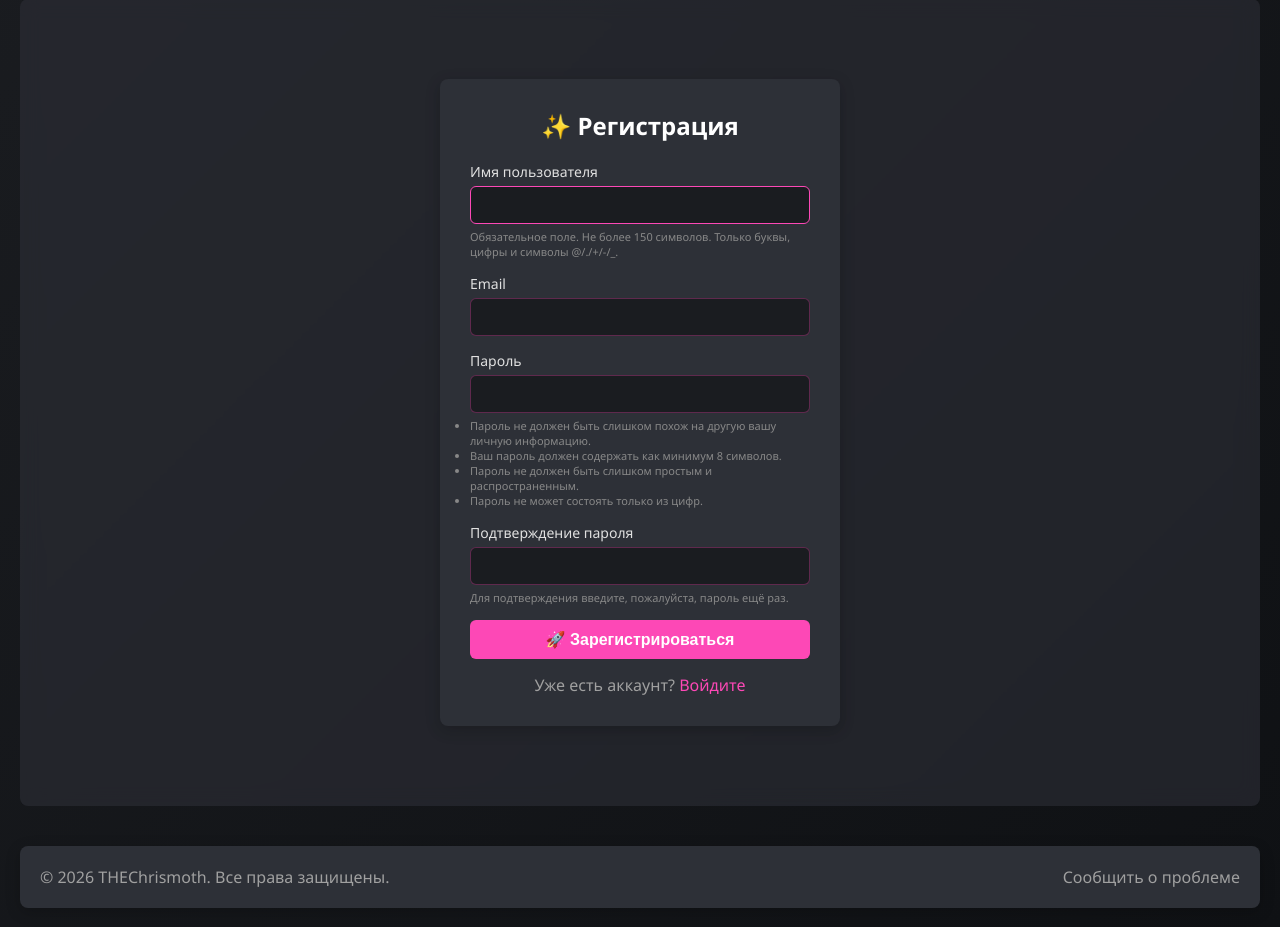
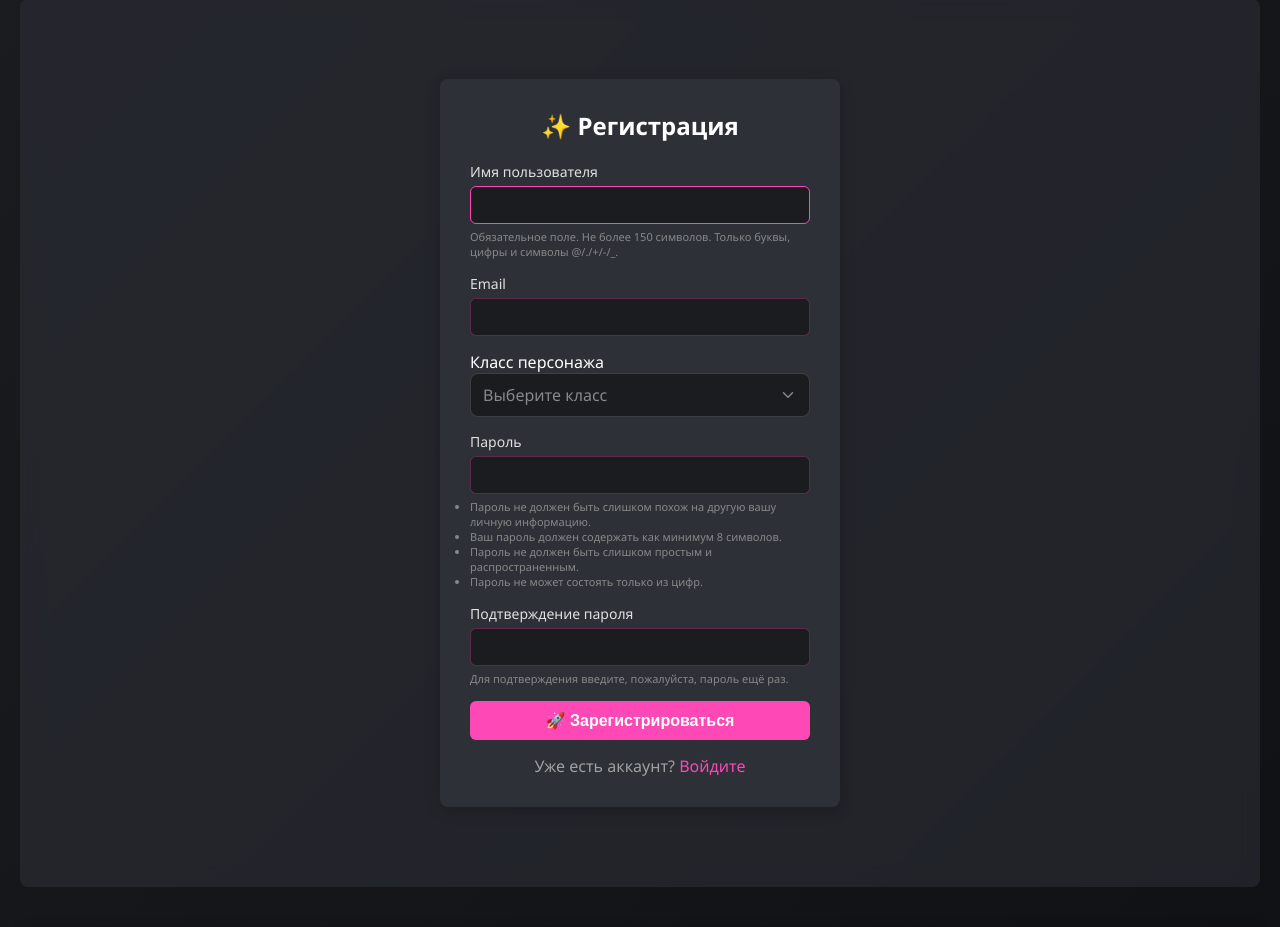
Before and after one commit to THEChrismoth/Perfect_World_guild_forum, a Django app: page /profiles/register/ in a window 1280 px wide. Shown: the part 122-1049 px from the top of the page. Run offline with Django 5.2, Linux system fonts and the light colour scheme; data comes from the database, SQL or seed files in the repository.

Commit message:
UPDATE: выбор класса при регистрации
- в форме регистрации обязательное поле «Класс персонажа»: раскрывающийся список с иконками всех 17 классов
- выбранный класс сразу записывается в профиль, в том числе при регистрации с подтверждением почты
- список работает и без JavaScript, выбор не теряется, если в форме другая ошибка
- соответствие классов и иконок вынесено в одно место (CLASS_ICONS в profiles/models.py)

Co-Authored-By: Claude Opus 5.5 <noreply@anthropic.com>

```diff
--- a/app/profiles/forms.py
+++ b/app/profiles/forms.py
@@ -4,10 +4,15 @@ from django.contrib.auth.models import User
 from django.contrib.auth.forms import UserCreationForm
 from core.captcha import TOKEN_FIELD, verify_captcha
 from core.models import SiteSettings
-from .models import Profile
+from .models import Profile, class_icon_url
 
 class RegistrationForm(UserCreationForm):
     email = forms.EmailField(required=True)
+    # Выбирается в списке с иконками (registration/class_picker.html), поэтому без своего виджета.
+    player_class = forms.ChoiceField(label='Класс персонажа', choices=Profile.CLASS_CHOICES,
+                                     error_messages={'required': 'Выберите класс персонажа'})
+
+    field_order = ['username', 'email', 'player_class', 'password1', 'password2']
 
     class Meta:
         model = User
@@ -16,6 +21,19 @@ class RegistrationForm(UserCreationForm):
     def __init__(self, *args, **kwargs):
         self.site_settings = kwargs.pop('site_settings', None) or SiteSettings.load()
         super().__init__(*args, **kwargs)
+
+    def class_options(self):
+        """Классы для выпадающего списка: значение, название, иконка, выбран ли."""
+        selected = self['player_class'].value()
+        return [{'value': value, 'label': label, 'icon': class_icon_url(value), 'selected': value == selected}
+                for value, label in Profile.CLASS_CHOICES]
+
+    def selected_class(self):
+        return next((option for option in self.class_options() if option['selected']), None)
+
+    def save_profile(self, user):
+        """Класс хранится в профиле, а профиль появляется только после сохранения пользователя."""
+        Profile.objects.filter(user=user).update(player_class=self.cleaned_data['player_class'])
 
     def clean_email(self):
         email = self.cleaned_data['email']
@@ -38,6 +56,7 @@ class RegistrationForm(UserCreationForm):
         user.email = self.cleaned_data['email']
         if commit:
             user.save()
+            self.save_profile(user)
         return user
 
 TS3_UID_RE = re.compile(r'^[A-Za-z0-9+/]{27}=$')
--- a/app/profiles/models.py
+++ b/app/profiles/models.py
@@ -18,6 +18,33 @@ TIMEZONE_CHOICES = [
     ('UTC+9', 'UTC+09:00 (Якутск)'), ('UTC+10', 'UTC+10:00 (Владивосток)'), ('UTC+11', 'UTC+11:00 (Магадан)'),
     ('UTC+12', 'UTC+12:00 (Камчатка)'),
 ]
+
+# Иконки классов персонажей (static_src/class_icon/).
+CLASS_ICONS = {
+    'var': 'class_icon/var.png',
+    'mag': 'class_icon/mag.png',
+    'luk': 'class_icon/luk.png',
+    'zhrec': 'class_icon/priest.png',
+    'obor': 'class_icon/tank.png',
+    'dru': 'class_icon/dru.png',
+    'sin': 'class_icon/sin.png',
+    'sham': 'class_icon/sham.png',
+    'mist': 'class_icon/mist.png',
+    'strazh': 'class_icon/sik.png',
+    'pal': 'class_icon/pal.png',
+    'strel': 'class_icon/gun.png',
+    'priz': 'class_icon/gost.png',
+    'zhnec': 'class_icon/koas.png',
+    'makaka': 'class_icon/mk.png',
+    'bard': 'class_icon/bard.png',
+    'dk': 'class_icon/dk.png',
+}
+
+
+def class_icon_url(player_class):
+    path = CLASS_ICONS.get(player_class)
+    return static(path) if path else ''
+
 
 ACCENT_CHOICES = [
     ('indigo', 'Индиго'),
@@ -163,29 +190,7 @@ class Profile(models.Model):
 
     def get_icon_url(self):
         """Возвращает URL иконки для класса персонажа."""
-        icons = {
-            'var': 'class_icon/var.png',
-            'mag': 'class_icon/mag.png',
-            'luk': 'class_icon/luk.png',
-            'zhrec': 'class_icon/priest.png',
-            'obor': 'class_icon/tank.png',
-            'dru': 'class_icon/dru.png',
-            'sin': 'class_icon/sin.png',
-            'sham': 'class_icon/sham.png',
-            'mist': 'class_icon/mist.png',
-            'strazh': 'class_icon/sik.png',
-            'pal': 'class_icon/pal.png',
-            'strel': 'class_icon/gun.png',
-            'priz': 'class_icon/gost.png',
-            'zhnec': 'class_icon/koas.png',
-            'makaka': 'class_icon/mk.png',
-            'bard': 'class_icon/bard.png',
-            'dk': 'class_icon/dk.png',
-        }
-        icon_path = icons.get(self.player_class, '')
-        if icon_path:
-            return static(icon_path)
-        return ''
+        return class_icon_url(self.player_class)
 
     def age(self):
         """Возвращает возраст пользователя."""
--- a/app/profiles/views.py
+++ b/app/profiles/views.py
@@ -60,6 +60,7 @@ def register(request):
                     user = form.save(commit=False)
                     user.is_active = False  # Пользователь неактивен до подтверждения
                     user.save()
+                    form.save_profile(user)
                     send_verification_email(user, request, site_settings)
             except Exception:
                 logger.exception('Не удалось отправить письмо подтверждения регистрации')
--- /dev/null
+++ b/app/static_src/css/auth.css
@@ -0,0 +1,104 @@
+/* =====================================================================
+   Страницы входа и регистрации.
+   ===================================================================== */
+
+/* ---------- Выбор класса: раскрывающийся список с иконками ---------- */
+.class-picker {
+    position: relative;
+}
+
+.class-picker-toggle {
+    display: flex;
+    align-items: center;
+    gap: 10px;
+    padding: 10px 12px;
+    border-radius: 8px;
+    border: 1px solid rgba(var(--overlay-rgb), 0.15);
+    background: var(--bg);
+    color: var(--text);
+    cursor: pointer;
+    list-style: none;
+}
+
+.class-picker-toggle::-webkit-details-marker {
+    display: none;
+}
+
+.class-picker.has-error .class-picker-toggle {
+    border-color: #dc2626;
+}
+
+.class-picker-current {
+    display: flex;
+    align-items: center;
+    gap: 10px;
+    flex: 1;
+    min-width: 0;
+}
+
+.class-picker-placeholder {
+    color: var(--text-muted);
+}
+
+.class-picker img {
+    width: 24px;
+    height: 24px;
+    flex-shrink: 0;
+}
+
+.class-picker-chevron {
+    width: 18px;
+    height: 18px;
+    color: var(--text-muted);
+    transition: transform 0.2s ease;
+}
+
+.class-picker[open] .class-picker-chevron {
+    transform: rotate(180deg);
+}
+
+.class-picker-list {
+    position: absolute;
+    left: 0;
+    right: 0;
+    top: calc(100% + 6px);
+    z-index: 20;
+    display: grid;
+    grid-template-columns: repeat(2, minmax(0, 1fr));
+    gap: 2px;
+    max-height: 300px;
+    overflow-y: auto;
+    padding: 6px;
+    border-radius: 10px;
+    border: 1px solid rgba(var(--overlay-rgb), 0.15);
+    background: var(--surface);
+    box-shadow: 0 12px 32px rgba(var(--shade-rgb), 0.35);
+}
+
+.class-option {
+    display: flex;
+    align-items: center;
+    gap: 10px;
+    padding: 8px 10px;
+    border-radius: 8px;
+    color: var(--text);
+    cursor: pointer;
+}
+
+.class-option:hover,
+.class-option:has(input:focus-visible) {
+    background: rgba(var(--accent-rgb), 0.12);
+}
+
+.class-option:has(input:checked) {
+    background: rgba(var(--accent-rgb), 0.18);
+    color: var(--text-strong);
+    font-weight: 600;
+}
+
+/* Радиокнопка остаётся для клавиатуры и экранных дикторов, но не видна */
+.class-option input {
+    position: absolute;
+    opacity: 0;
+    pointer-events: none;
+}
--- /dev/null
+++ b/app/templates/registration/class_picker.html
@@ -0,0 +1,42 @@
+{# Выбор класса при регистрации: раскрывающийся список с иконками. Внутри — обычные радиокнопки, #}
+{# поэтому форма отправляется и без JavaScript; скрипт только обновляет подпись и закрывает список. #}
+{% with field=form.player_class %}
+<div class="form-group">
+    <span class="form-label" id="class-picker-label">{{ field.label }}</span>
+    <details class="class-picker{% if field.errors %} has-error{% endif %}" data-class-picker>
+        <summary class="class-picker-toggle" aria-labelledby="class-picker-label">
+            <span class="class-picker-current">
+                {% with selected=form.selected_class %}
+                    {% if selected %}<img src="{{ selected.icon }}" alt="">{{ selected.label }}{% else %}<span class="class-picker-placeholder">Выберите класс</span>{% endif %}
+                {% endwith %}
+            </span>
+            <svg class="class-picker-chevron" viewBox="0 0 24 24" fill="none" stroke="currentColor" stroke-width="2"
+                 stroke-linecap="round" stroke-linejoin="round" aria-hidden="true"><path d="m6 9 6 6 6-6"/></svg>
+        </summary>
+        <div class="class-picker-list" role="radiogroup" aria-labelledby="class-picker-label">
+            {% for option in form.class_options %}
+                <label class="class-option">
+                    <input type="radio" name="{{ field.html_name }}" value="{{ option.value }}"{% if option.selected %} checked{% endif %}>
+                    <img src="{{ option.icon }}" alt="">
+                    <span>{{ option.label }}</span>
+                </label>
+            {% endfor %}
+        </div>
+    </details>
+    {% if field.errors %}<div class="form-error">{{ field.errors }}</div>{% endif %}
+</div>
+{% endwith %}
+<script>
+    document.querySelectorAll('[data-class-picker]').forEach(function (picker) {
+        var current = picker.querySelector('.class-picker-current');
+        picker.addEventListener('change', function (event) {
+            var option = event.target.closest('.class-option');
+            current.replaceChildren(option.querySelector('img').cloneNode(), option.querySelector('span').textContent);
+            picker.open = false;
+        });
+        // Клик мимо списка закрывает его.
+        document.addEventListener('click', function (event) {
+            if (picker.open && !picker.contains(event.target)) picker.open = false;
+        });
+    });
+</script>
--- a/app/templates/registration/register.html
+++ b/app/templates/registration/register.html
@@ -1,5 +1,7 @@
 {% extends 'base.html' %}
 {% load static %}
+
+{% block extra_css %}<link rel="stylesheet" href="{% static 'css/auth.css' %}">{% endblock %}
 
 {% block content %}
 <div class="auth-container">
@@ -12,6 +14,9 @@
         {% endif %}
 
         {% for field in form %}
+            {% if field.name == 'player_class' %}
+                {% include 'registration/class_picker.html' %}
+            {% else %}
             <div class="form-group">
                 <label for="{{ field.id_for_label }}">{{ field.label }}</label>
                 {{ field }}
@@ -22,6 +27,7 @@
                     <div class="form-error">{{ field.errors }}</div>
                 {% endif %}
             </div>
+            {% endif %}
         {% endfor %}
 
         {% if captcha_active %}
```
Also changed, not shown: app/profiles/tests.py (+19 -0 lines).
